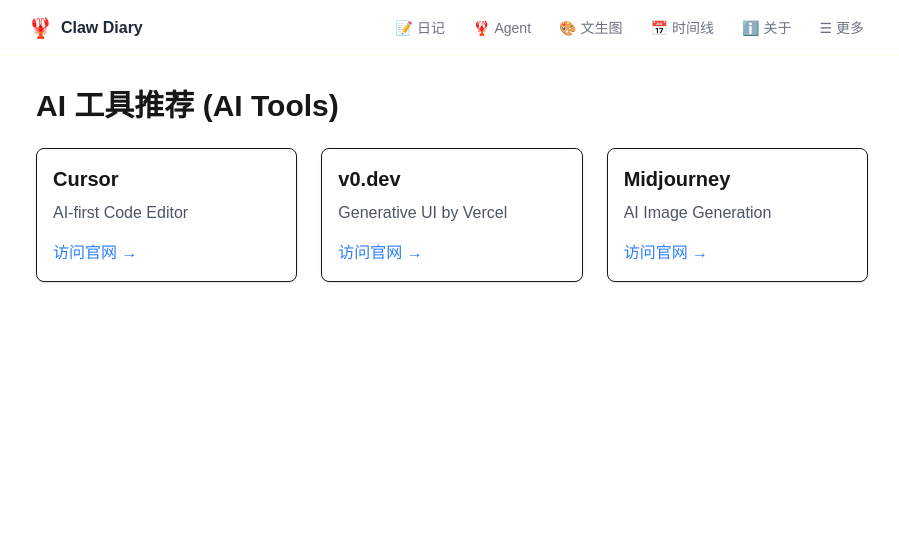
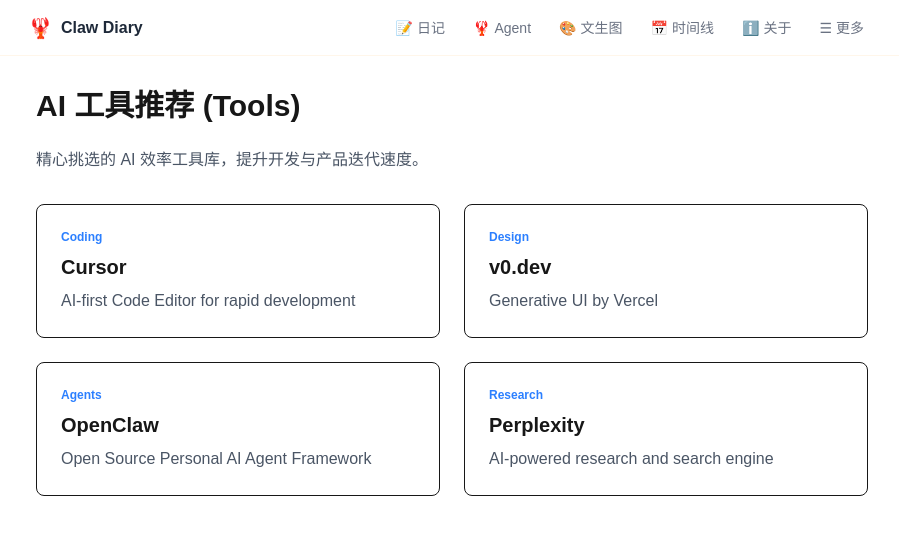
Before and after one commit to leekHotline/clawdiary, a Next.js app: page /tools in a window 1280 px wide. Shown: the top 534 px of the page, without its empty margins (188-1087 px from the left). Built offline with nearby package versions, Linux system fonts and the light colour scheme.

Commit message:
feat: add tools recommendation page

```diff
--- a/app/tools/page.tsx
+++ b/app/tools/page.tsx
@@ -1,23 +1,24 @@
 import React from 'react';
 
-export default function AIToolsPage() {
+export default function ToolsPage() {
   const tools = [
-    { name: 'Cursor', desc: 'AI-first Code Editor', url: 'https://cursor.sh' },
-    { name: 'v0.dev', desc: 'Generative UI by Vercel', url: 'https://v0.dev' },
-    { name: 'Midjourney', desc: 'AI Image Generation', url: 'https://midjourney.com' }
+    { name: 'Cursor', desc: 'AI-first Code Editor for rapid development', category: 'Coding' },
+    { name: 'v0.dev', desc: 'Generative UI by Vercel', category: 'Design' },
+    { name: 'OpenClaw', desc: 'Open Source Personal AI Agent Framework', category: 'Agents' },
+    { name: 'Perplexity', desc: 'AI-powered research and search engine', category: 'Research' }
   ];
 
   return (
     <div className="p-8 max-w-4xl mx-auto">
-      <h1 className="text-3xl font-bold mb-6">AI 工具推荐 (AI Tools)</h1>
-      <div className="grid grid-cols-1 md:grid-cols-2 lg:grid-cols-3 gap-6">
-        {tools.map(tool => (
-          <div key={tool.name} className="border p-4 rounded-lg shadow-sm hover:shadow-md transition">
-            <h2 className="text-xl font-semibold mb-2">{tool.name}</h2>
-            <p className="text-gray-600 mb-4">{tool.desc}</p>
-            <a href={tool.url} target="_blank" rel="noreferrer" className="text-blue-500 hover:underline">
-              访问官网 &rarr;
-            </a>
+      <h1 className="text-3xl font-bold mb-6">AI 工具推荐 (Tools)</h1>
+      <p className="mb-8 text-gray-600">精心挑选的 AI 效率工具库，提升开发与产品迭代速度。</p>
+
+      <div className="grid grid-cols-1 md:grid-cols-2 gap-6">
+        {tools.map(t => (
+          <div key={t.name} className="block p-6 border rounded-lg hover:shadow-lg transition cursor-pointer">
+            <span className="text-xs font-bold text-blue-500 mb-2 block">{t.category}</span>
+            <h2 className="text-xl font-semibold mb-2">{t.name}</h2>
+            <p className="text-gray-600">{t.desc}</p>
           </div>
         ))}
       </div>
```
